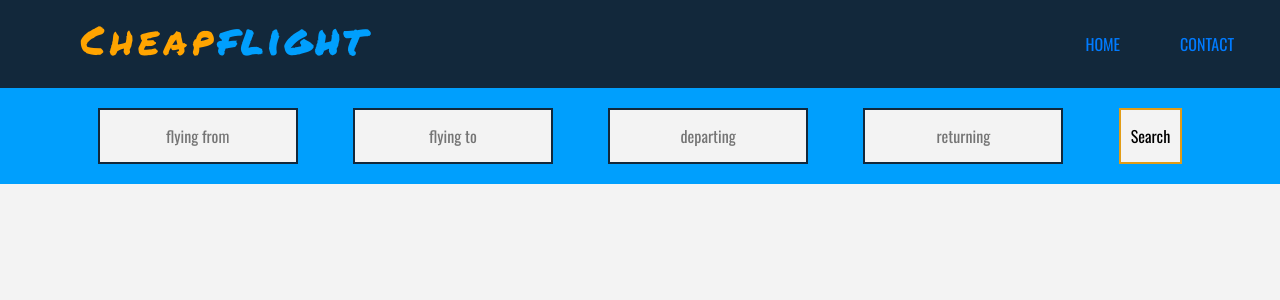
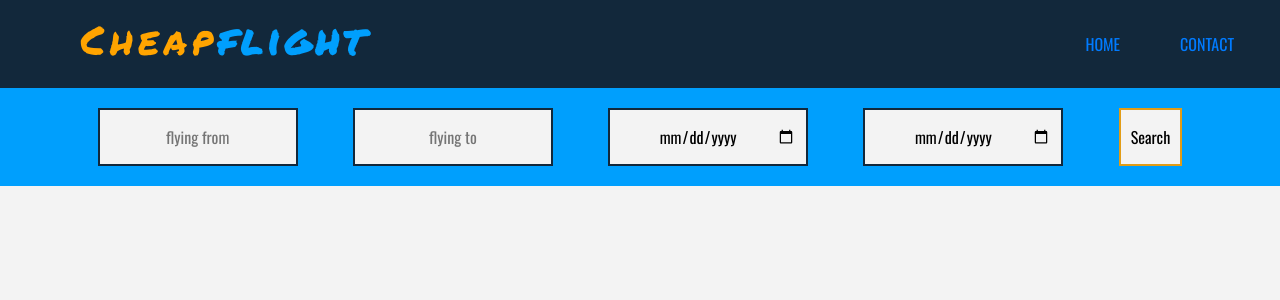
Before and after one commit to Peti1602/CheapFlightNewFrontEnd, a React (Create React App) app: page /flights in a window 1280 px wide. Shown: the top 300 px of the page. Built offline with nearby package versions, Linux system fonts and the light colour scheme.

Commit message:
create date fields and format as well

```diff
--- a/src/App.css
+++ b/src/App.css
@@ -102,7 +102,7 @@ div .default-bg a {
 
 }
 
-.black input[type = "text"] {
+.black input[type = "text"], input[type = "date"] {
   border: 0;
   background: var(--mainWhite);
   opacity: initial;
@@ -116,7 +116,7 @@ div .default-bg a {
   transition: 0.25s;
 }
 
-.blue input[type = "text"] {
+.blue input[type = "text"], input[type = "date"] {
   border: 0;
   background: var(--mainWhite);
   opacity: initial;
@@ -130,7 +130,7 @@ div .default-bg a {
   transition: 0.25s;
 }
 
-.black input[type = "text"]:focus {
+.black input[type = "text"]:focus, input[type = "date"]:focus {
   border-color: #E29C16;
 }
 
@@ -152,7 +152,7 @@ div .default-bg a {
   background: #E29C16;
 }
 
-.blue input[type = "text"]:focus {
+.blue input[type = "text"]:focus, input[type = "date"]:focus {
   border-color: #E29C16;
 }
 
--- a/src/components/Flights.js
+++ b/src/components/Flights.js
@@ -11,8 +11,8 @@ class Flights extends Component {
                                 <div className="row blue">
                                     <input id="flyingfrom" className="flyingfrom third-block" type="text" name="" placeholder="flying from" />
                                     <input id="flyingto" className="flyingto third-block" type="text" name="" placeholder="flying to" />
-                                    <input id="departing"  className="departing third-block" type="text" name="" placeholder="departing" />
-                                    <input id="returning" className="returning third-block" type="text" name="" placeholder="returning" />
+                                    <input id="departing"  className="departing third-block" type="date" name="" placeholder="departing" />
+                                    <input id="returning" className="returning third-block" type="date" name="" placeholder="returning" />
                                     <input id="searchButton" type="button" value="Search" />
                                 </div>
                             </div>
--- a/src/components/Main.js
+++ b/src/components/Main.js
@@ -19,8 +19,8 @@ class Main extends Component {
                     </div>
                     <div className="container">
                         <div className="row">
-                            <input id="departing"  className="departing second-block" type="text" name="" placeholder="departing" />
-                            <input id="returning" className="returning second-block" type="text" name="" placeholder="returning" />
+                            <input id="departing"  className="departing second-block" type="date" name="" placeholder="departing" />
+                            <input id="returning" className="returning second-block" type="date" name="" placeholder="returning" />
                         </div>
                     </div>
                     <div className="container">
```
